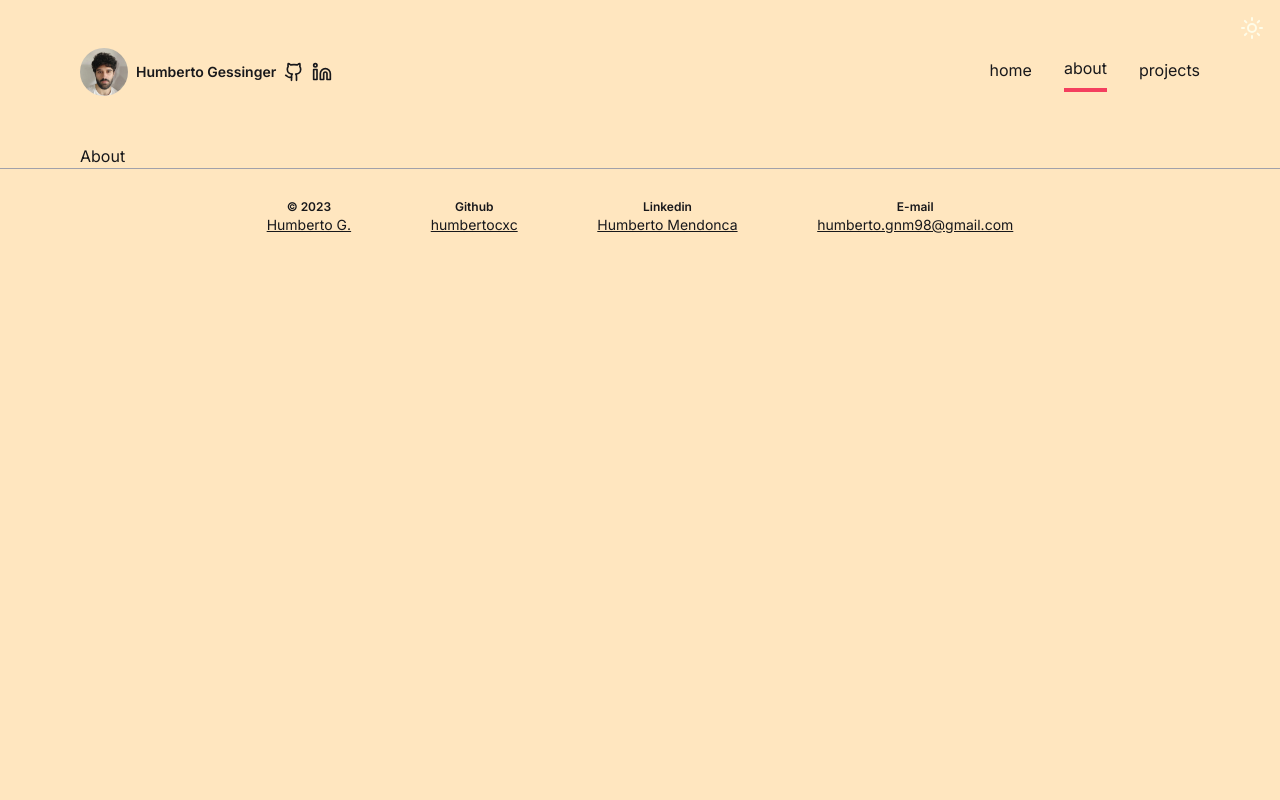
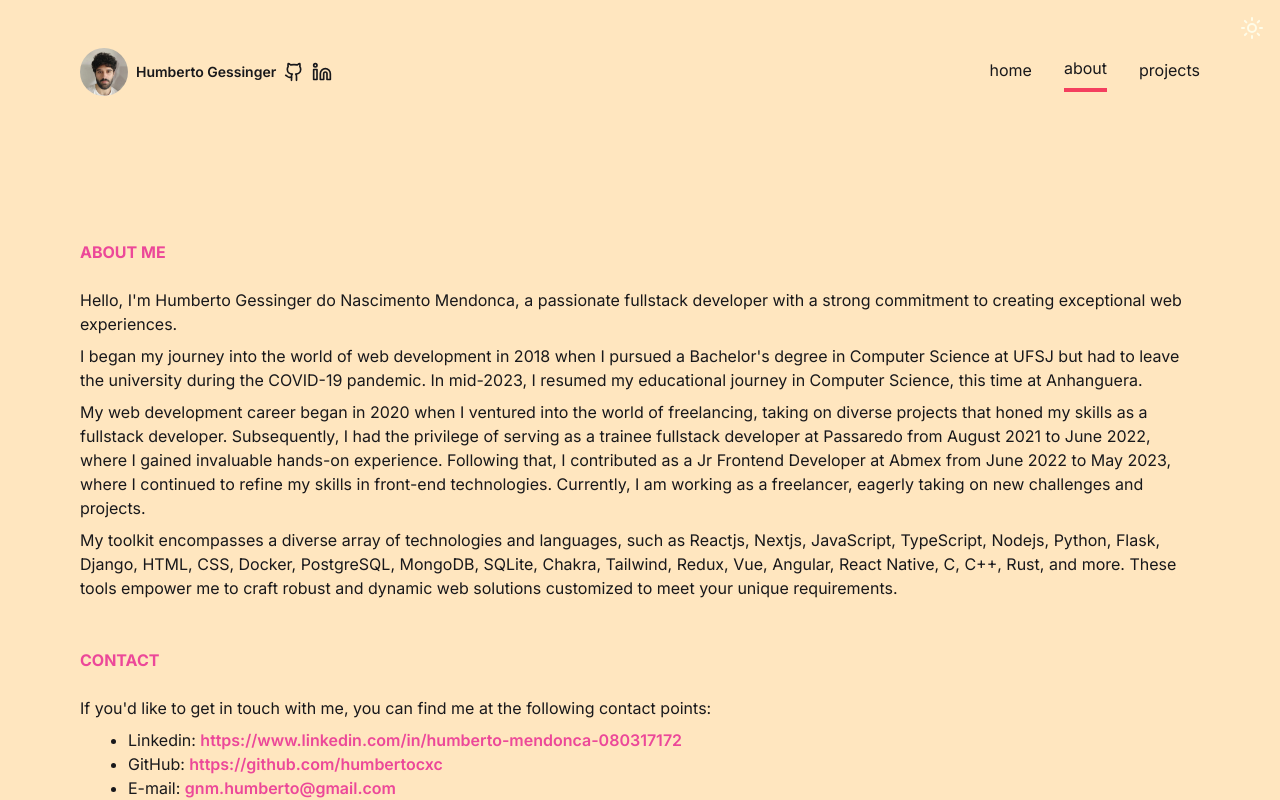
Before and after one commit to humbertocxc/portfolio, a Next.js app: page /about in a window 1280 px wide. Built offline with nearby package versions, Linux system fonts and the light colour scheme.

Commit message:
about page

```diff
--- a/src/app/about/page.tsx
+++ b/src/app/about/page.tsx
@@ -1,7 +1,34 @@
+import Link from "next/link"
+import { contactEmail, githubLink, linkedinLink } from "../constants"
+
 export default function Page() {
   return (
-    <div>
-      About
+    <div className="relative group pt-24 inset-y-full">
+      <div className="flex flex-col pb-12 gap-2">
+        <h2 className="text-pink-500 font-bold pb-4">ABOUT ME</h2>
+        <p>Hello, I'm Humberto Gessinger do Nascimento Mendonca, a passionate fullstack developer with a strong commitment to creating exceptional web experiences.</p>
+        <p>I began my journey into the world of web development in 2018 when I pursued a Bachelor's degree in Computer Science at UFSJ but had to leave the university during the COVID-19 pandemic. In mid-2023, I resumed my educational journey in Computer Science, this time at Anhanguera.</p>
+        <p>My web development career began in 2020 when I ventured into the world of freelancing, taking on diverse projects that honed my skills as a fullstack developer. Subsequently, I had the privilege of serving as a trainee fullstack developer at Passaredo from August 2021 to June 2022, where I gained invaluable hands-on experience. Following that, I contributed as a Jr Frontend Developer at Abmex from June 2022 to May 2023, where I continued to refine my skills in front-end technologies. Currently, I am working as a freelancer, eagerly taking on new challenges and projects.</p>
+        <p>My toolkit encompasses a diverse array of technologies and languages, such as Reactjs, Nextjs, JavaScript, TypeScript, Nodejs, Python, Flask, Django, HTML, CSS, Docker, PostgreSQL, MongoDB, SQLite, Chakra, Tailwind, Redux, Vue, Angular, React Native, C, C++, Rust, and more. These tools empower me to craft robust and dynamic web solutions customized to meet your unique requirements.</p>
+      </div>
+      <div className="flex flex-col pb-12 gap-2">
+        <h2 className="text-pink-500 font-bold pb-4">CONTACT</h2>
+        <p>If you'd like to get in touch with me, you can find me at the following contact points:</p>
+        <ul className="px-12 list-disc">
+          <li>
+            <span>Linkedin: </span>
+            <Link target="_blank" className="font-semibold text-pink-500" href={linkedinLink}>{linkedinLink}</Link>
+          </li>
+          <li>
+            <span>GitHub: </span>
+            <Link target="_blank" className="font-semibold text-pink-500" href={githubLink}>{githubLink}</Link>
+          </li>
+          <li>
+            <span>E-mail: </span>
+            <Link className="font-semibold text-pink-500" href={'mailto:' + contactEmail}>{contactEmail}</Link>
+          </li>
+        </ul>
+      </div>
     </div>
   )
 }
--- a/src/app/constants.ts
+++ b/src/app/constants.ts
@@ -2,6 +2,7 @@ import { IProject } from "./types"
 
 export const githubLink = "https://github.com/humbertocxc"
 export const linkedinLink = "https://www.linkedin.com/in/humberto-mendonca-080317172"
+export const contactEmail = "gnm.humberto@gmail.com"
 
 export const routes = [
   { path: '/', name: 'home' },
--- a/src/components/Card/index.tsx
+++ b/src/components/Card/index.tsx
@@ -1,6 +1,6 @@
-import { IProject } from "@/app/types";
-import Image from "next/image";
-import Link from "next/link";
+import { IProject } from "@/app/types"
+import Image from "next/image"
+import Link from "next/link"
 
 interface ICard {
   project: IProject;
--- a/src/components/Footer/FooterItem.tsx
+++ b/src/components/Footer/FooterItem.tsx
@@ -1,4 +1,4 @@
-import Link from "next/link";
+import Link from "next/link"
 
 interface IFooterItem {
   description: string;
--- a/src/components/Footer/index.tsx
+++ b/src/components/Footer/index.tsx
@@ -1,5 +1,5 @@
-import { githubLink, linkedinLink } from "@/app/constants";
-import FooterItem from "./FooterItem";
+import { contactEmail, githubLink, linkedinLink } from "@/app/constants"
+import FooterItem from "./FooterItem"
 
 export default function Footer() {
   return (
@@ -10,7 +10,7 @@ export default function Footer() {
         <FooterItem title="© 2023" description="Humberto G." link="/" />
         <FooterItem title="Github" description="humbertocxc" link={githubLink} />
         <FooterItem title="Linkedin" description="Humberto Mendonca" link={linkedinLink} />
-        <FooterItem title="E-mail" description="humberto.gnm98@gmail.com" link="/" />
+        <FooterItem title="E-mail" description={contactEmail} link={'mailto:'+contactEmail} />
       </div>
     </footer>
   )
--- a/src/components/Header/ThemeButton.tsx
+++ b/src/components/Header/ThemeButton.tsx
@@ -1,6 +1,6 @@
 "use client"
 import { Moon, Sun } from "lucide-react"
-import { useTheme } from "next-themes";
+import { useTheme } from "next-themes"
 
 export default function ThemeButton() {
   const { theme, setTheme } = useTheme()
--- a/src/components/Projects/index.tsx
+++ b/src/components/Projects/index.tsx
@@ -1,5 +1,5 @@
-import Card from "../Card";
-import { IProject } from "@/app/types";
+import Card from "../Card"
+import { IProject } from "@/app/types"
 
 interface IProjectsList {
   projects: IProject[];
```
Also changed, not shown: src/app/page.tsx (+4 -4 lines).
